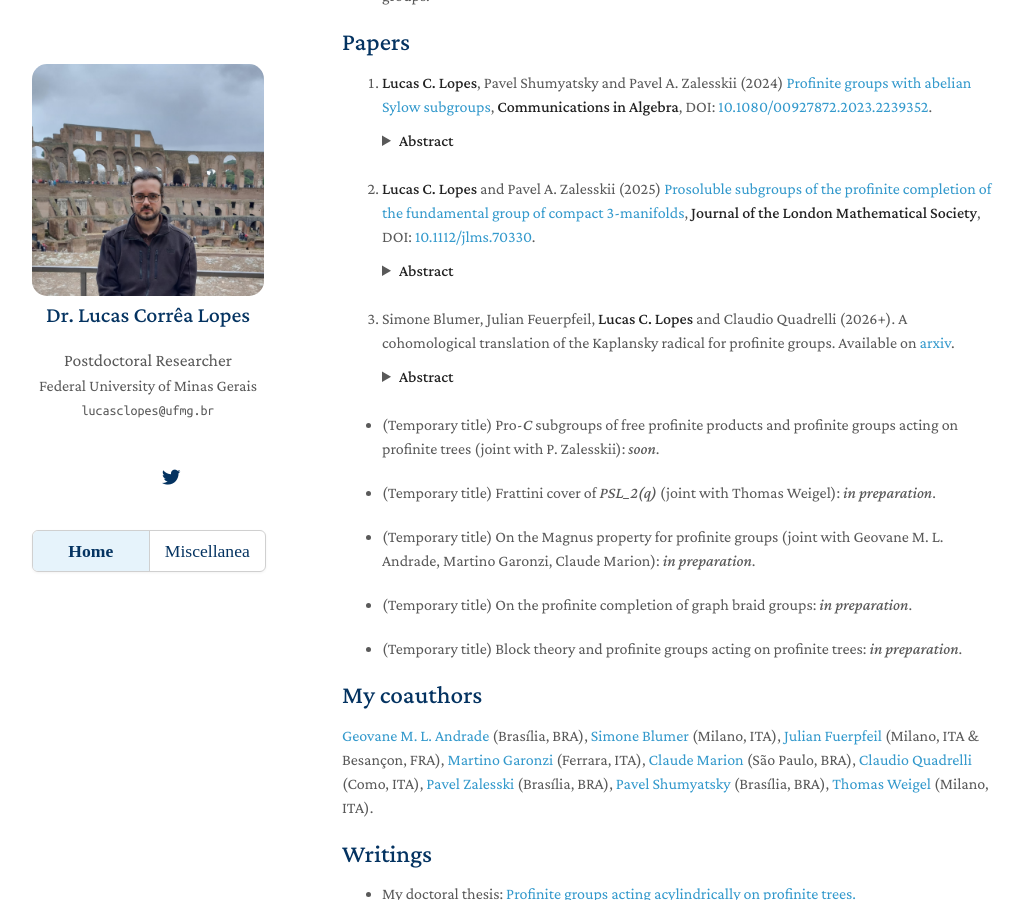
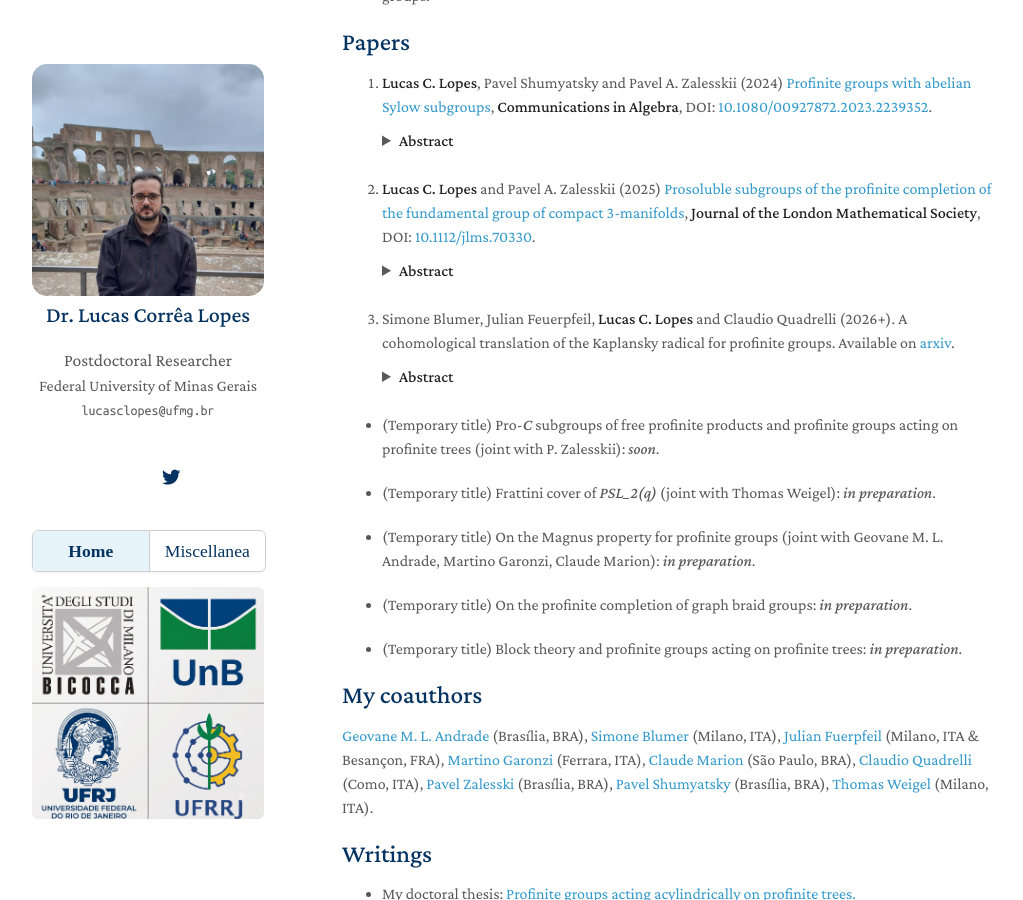
Before and after one commit to lcorrealopes/home, a Jekyll site: the page built from index.md, in a window 1280 px wide and 900 px high, scrolled down 327 px. Shown: the whole window, without its empty margins (128-1151 px from the left). Built offline with Jekyll 4.4.1, drawn with Linux system fonts in a browser that asks for light colours; nearby versions of some CDN libraries; a style sheet for code colours, icons or effects is not loaded.

Commit message:
Update homepage.html

```diff
--- a/_layouts/homepage.html
+++ b/_layouts/homepage.html
@@ -99,6 +99,12 @@
           </li>
         </ul>
 
+        <!-- ADICIONE ESTE BLOCO COM A FOTO DOS LOGOTIPOS -->
+        <div style="margin-top: 15px; text-align: center;">
+            <img src="{{ '/assets/img/edu.jpg' | relative_url }}" alt="Logotipos das Universidades" style="width: 100%; aspect-ratio: 1 / 1; object-fit: contain; border-radius: 6px;">
+        </div>
+        <!-- FIM DO BLOCO DA FOTO -->
+
       </header>
       <section>
 
```
